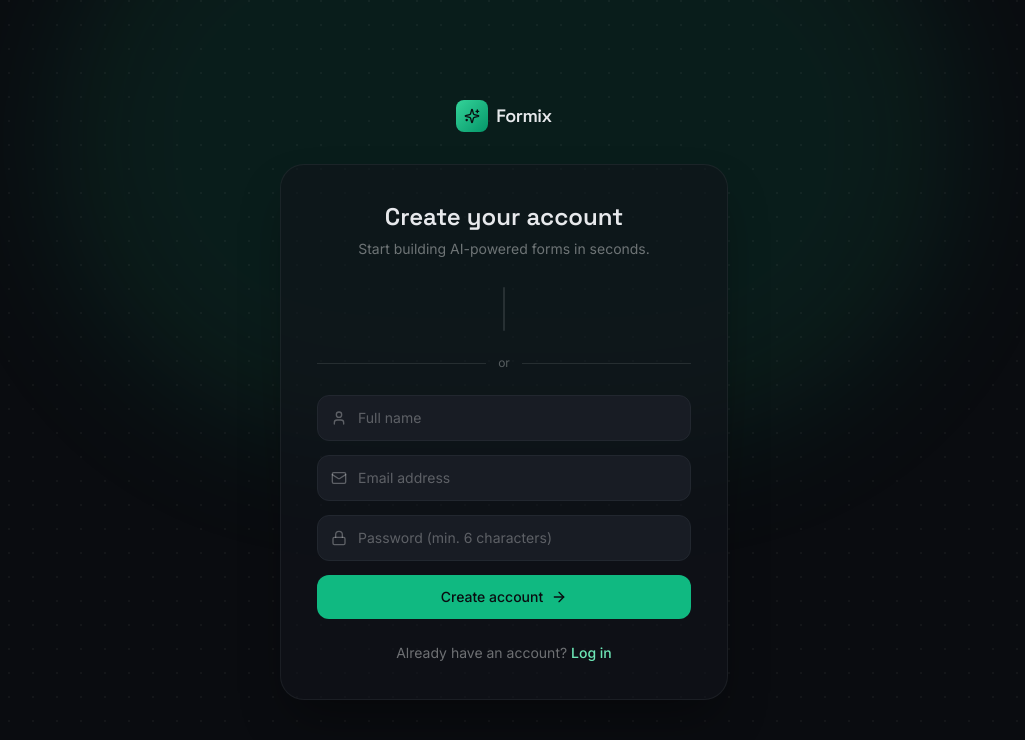
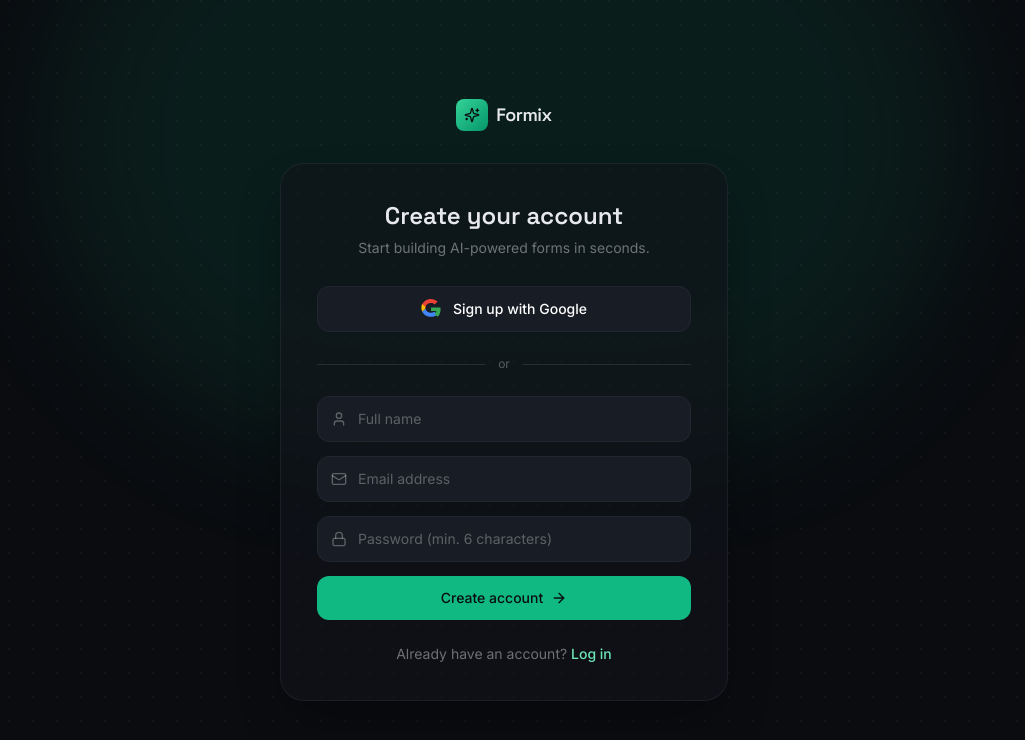
Before and after one commit to mohamedfaizan414-dev/AI-Form-builder, a Next.js app in the folder frontend/: page /signup in a window 1280 px wide. Shown: the top 740 px of the page, without its empty margins (136-1161 px from the left). Built offline with nearby package versions, Linux system fonts and the light colour scheme; no server answers.

Commit message:
first commit

```diff
--- a/frontend/app/components/GoogleButton.js
+++ b/frontend/app/components/GoogleButton.js
@@ -1,71 +1,77 @@
 'use client';
 
-import { useEffect, useRef, useState } from 'react';
-import { useAuth } from '../context/AuthContext';
-import { useRouter } from 'next/navigation';
-
-const GOOGLE_CLIENT_ID = process.env.NEXT_PUBLIC_GOOGLE_CLIENT_ID;
+import { useEffect, useState } from 'react';
 
 export default function GoogleButton({ label = 'Continue with Google' }) {
-  const { loginWithGoogle } = useAuth();
-  const router = useRouter();
-  const divRef = useRef(null);
-  const [error, setError] = useState('');
-  const [ready, setReady] = useState(false);
+  const [client, setClient] = useState(null);
 
   useEffect(() => {
-    if (!GOOGLE_CLIENT_ID || GOOGLE_CLIENT_ID.includes('your-google-oauth-client-id')) return;
+    // Load the Google Script dynamically if it isn't loaded yet
+    const scriptId = 'google-gsi-client-script';
+    let script = document.getElementById(scriptId);
 
-    function init() {
-      if (!window.google || !divRef.current) return;
-      window.google.accounts.id.initialize({
-        client_id: GOOGLE_CLIENT_ID,
-        callback: async (response) => {
-          try {
-            await loginWithGoogle(response.credential);
-            router.push('/');
-          } catch (err) {
-            setError(err.message || 'Google sign-in failed');
-          }
-        },
-      });
-      window.google.accounts.id.renderButton(divRef.current, {
-        theme: 'filled_black',
-        size: 'large',
-        shape: 'pill',
-        width: 320,
-        text: label === 'Continue with Google' ? 'continue_with' : 'signup_with',
-      });
-      setReady(true);
-    }
+    const initializeClient = () => {
+      if (window.google?.accounts?.oauth2) {
+        const tokenClient = window.google.accounts.oauth2.initTokenClient({
+          client_id: process.env.NEXT_PUBLIC_GOOGLE_CLIENT_ID,
+          scope: 'openid profile email',
+          callback: (response) => {
+            if (response.access_token) {
+              // Pass the access token or handle custom context authentication here
+              console.log('Google Auth Access Token:', response.access_token);
+            }
+          },
+        });
+        setClient(tokenClient);
+      }
+    };
 
-    if (window.google) {
-      init();
-    } else {
-      const script = document.createElement('script');
+    if (!script) {
+      script = document.createElement('script');
+      script.id = scriptId;
       script.src = 'https://accounts.google.com/gsi/client';
       script.async = true;
       script.defer = true;
-      script.onload = init;
+      script.onload = initializeClient;
       document.body.appendChild(script);
+    } else if (window.google) {
+      initializeClient();
     }
-  }, [loginWithGoogle, router, label]);
+  }, []);
 
-  if (!GOOGLE_CLIENT_ID || GOOGLE_CLIENT_ID.includes('your-google-oauth-client-id')) {
-    return (
-      <div className="text-xs text-white/30 border border-white/10 rounded-xl py-3 text-center">
-        Set NEXT_PUBLIC_GOOGLE_CLIENT_ID to enable Google sign-in
-      </div>
-    );
-  }
+  const handleGoogleLogin = () => {
+    if (client) {
+      client.requestAccessToken();
+    } else {
+      console.error('Google Auth SDK not initialized yet.');
+    }
+  };
 
   return (
-    <div className="flex flex-col items-center gap-2">
-      <div className="relative w-full min-h-[44px] flex items-center justify-center">
-        <div ref={divRef} className={!ready ? 'opacity-0 absolute' : ''} />
-        {!ready && <div className="w-full h-11 rounded-full border border-white/10 animate-pulse bg-white/5" />}
-      </div>
-      {error && <p className="text-red-400 text-xs">{error}</p>}
-    </div>
+    <button
+      type="button"
+      onClick={handleGoogleLogin}
+      className="w-full flex items-center justify-center gap-3 bg-surface2 hover:bg-white/5 border border-border text-white rounded-xl py-3 px-4 text-sm font-medium transition-all active:scale-[0.98] select-none"
+    >
+      <svg className="w-5 h-5 min-w-[20px]" viewBox="0 0 24 24">
+        <path
+          fill="#EA4335"
+          d="M5.266 9.765A7.077 7.077 0 0 1 12 4.909c1.69 0 3.218.6 4.418 1.582l3.51-3.51C17.642 1.091 14.973 0 12 0 7.354 0 3.307 2.664 1.291 6.56l3.975 3.205z"
+        />
+        <path
+          fill="#4285F4"
+          d="M16.04 15.345c-1.054.71-2.4 1.164-4.04 1.164a7.076 7.076 0 0 1-6.716-4.855L1.31 14.86c2.018 3.91 6.065 6.58 10.69 6.58 3.136 0 5.954-1.045 8.045-2.882l-3.995-3.213z"
+        />
+        <path
+          fill="#FBBC05"
+          d="M5.284 11.654a7.03 7.03 0 0 1 0-2.308L1.31 6.14a11.93 11.93 0 0 0 0 8.72l3.973-3.206z"
+        />
+        <path
+          fill="#34A853"
+          d="M23.49 12.275c0-.627-.064-1.345-.191-1.964H12v4.11h6.473a5.555 5.555 0 0 1-2.427 3.636l3.996 3.213c2.336-2.155 3.445-5.328 3.445-8.995z"
+        />
+      </svg>
+      <span className="truncate">{label}</span>
+    </button>
   );
 }
```
